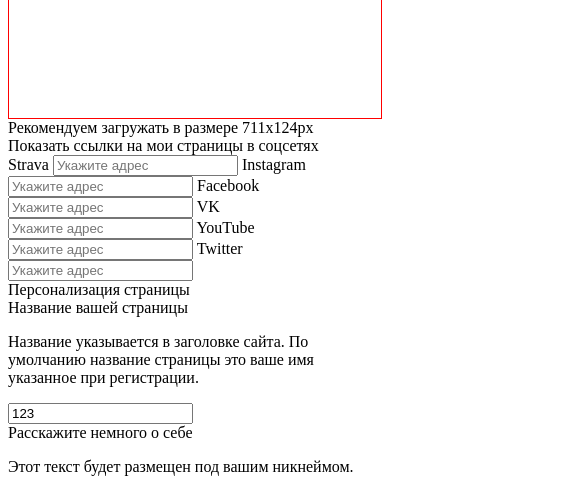
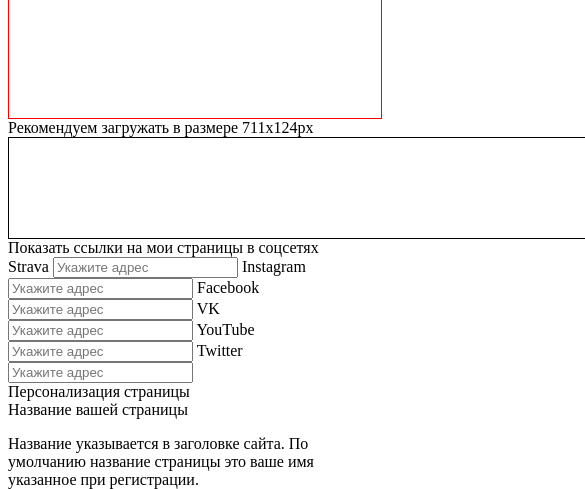
Before and after one commit to MoralGray/Popup-Iphone-Test, a plain HTML site: page index.html in a window 390 px wide. Shown: the part 2100-2589 px from the top of the page, 585 px wide, since content can reach past the window. Drawn offline with Linux system fonts and the light colour scheme; a script that the page names is missing.

Commit message:
test upload file iphone

```diff
--- a/index.html
+++ b/index.html
@@ -377,6 +377,7 @@
                                 </div>
                             </div>
                         </div>
+                        <div class="test-text" style="border: 1px solid black; height: 100px; width: 100vh;"></div>
                         <div class="page-settings__links">
                             <div class="page-settings__links-wrapper">
                                 <div class="page-settings__title">Показать ссылки на мои страницы в соцсетях</div>
```
